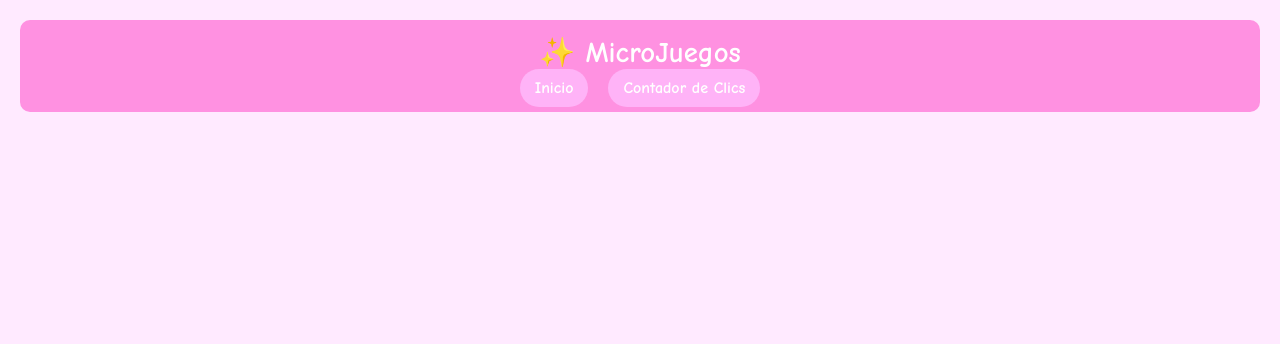
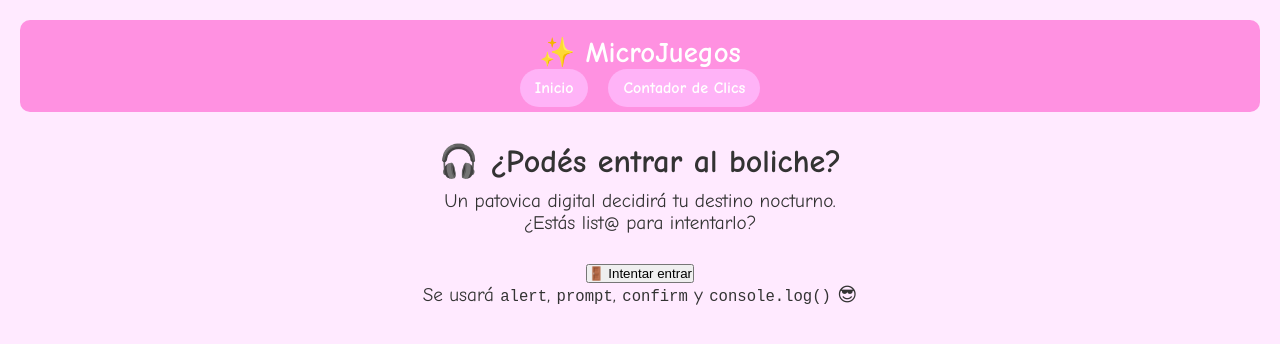
Before and after one commit to miruskitsa/microjuegos, a plain HTML site: page pages/club.html in a window 1280 px wide. Drawn offline with Linux system fonts and the light colour scheme.

Commit message:
haciendo html arreglando errores

```diff
--- a/pages/club.html
+++ b/pages/club.html
@@ -4,7 +4,7 @@
   <meta charset="UTF-8">
   <title>Contador de Clics</title>
   <link rel="stylesheet" href="../style.css">
-  <script defer src="../scripts/clickclick.js"></script>
+  <script defer src="../scripts/club.js"></script>
 </head>
 <body>
   <nav>
@@ -14,3 +14,16 @@
       <li><a href="clickclick.html">Contador de Clics</a></li>
     </ul>
   </nav>
+  <main>
+    <section class="club-container">
+      <h2>🎧 ¿Podés entrar al boliche?</h2>
+      <p class="subtexto">Un patovica digital decidirá tu destino nocturno.<br>¿Estás list@ para intentarlo?</p>
+      <button id="boton-club" class="juego-btn">🚪 Intentar entrar</button>
+      <p class="nota">Se usará <code>alert</code>, <code>prompt</code>, <code>confirm</code> y <code>console.log()</code> 😎</p>
+    </section>
+  </main>
+</body>
+</html>
+
+</body>
+</html>
```
Also changed, not shown: scripts/club.js (line endings or trailing spaces).
